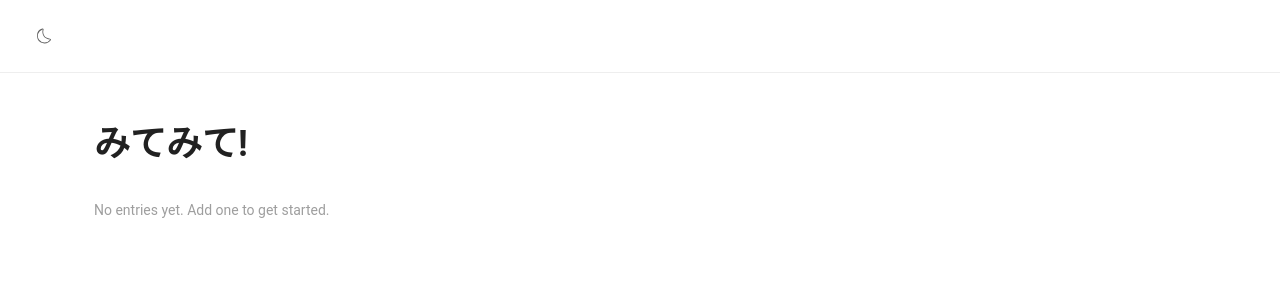
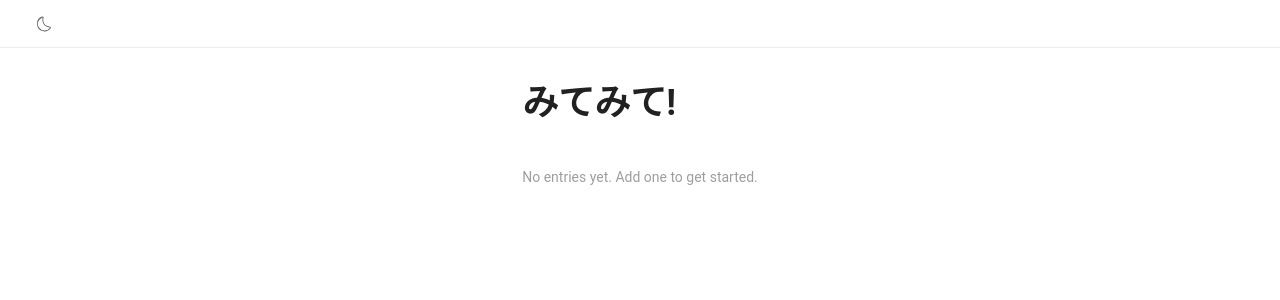
Before and after one commit to jardavies89/mite-mite, a React (Vite) app in the folder web/: page / in a window 1280 px wide. Shown: the top 300 px of the page. Built offline with nearby package versions, Linux system fonts and the light colour scheme.

Commit message:
Small cleanup on UX

```diff
--- a/web/package.json
+++ b/web/package.json
@@ -13,6 +13,7 @@
   "dependencies": {
     "@material-tailwind/react": "^2.1.10",
     "autoprefixer": "^10.5.2",
+    "classnames": "^2.5.1",
     "postcss": "^8.5.16",
     "react": "^19.2.7",
     "react-dom": "^19.2.7",
--- a/web/src/components/header/primary_header.tsx
+++ b/web/src/components/header/primary_header.tsx
@@ -1,8 +1,16 @@
+import classNames from "classnames";
+
 import { ThemeToggle } from "@/components/header";
 
 function PrimaryHeader() {
+  const headerClasses = classNames(
+    "flex items-center justify-between",
+    "h-12 px-6 py-4",
+    "border-b border-gray-200 dark:border-gray-700",
+  );
+
   return (
-    <header className="flex items-center justify-between px-6 py-4 border-b border-gray-200 dark:border-gray-700">
+    <header className={headerClasses}>
       <ThemeToggle />
     </header>
   );
--- a/web/src/components/home_page/home_page_layout.tsx
+++ b/web/src/components/home_page/home_page_layout.tsx
@@ -1,15 +1,24 @@
 import { Typography } from "@material-tailwind/react";
+import classNames from "classnames";
 
 import PrimaryHeader from "@/components/header";
 import { Strings } from "@/constants/strings";
+import useMediaQuery from "../shared/use_media_query";
 
 function HomePage() {
+  const isMobileLayout = useMediaQuery("(max-width: 40em)");
+
+  const wrapperClassNames = classNames("flex flex-col", "mx-auto py-8 height--mite-mite", {
+    "px-4": isMobileLayout,
+    "px-8 max-width--50": !isMobileLayout,
+  });
+
   return (
     <>
       <PrimaryHeader />
 
-      <main>
-        <div className="container mx-auto px-6 py-12">
+      <main className="flex flex-col items-center h-full">
+        <div className={wrapperClassNames}>
           <Typography variant="h2" className="text-gray-900 dark:text-white mb-2">
             {Strings.home.title}
           </Typography>
--- /dev/null
+++ b/web/src/components/shared/use_media_query.tsx
@@ -0,0 +1,36 @@
+import { useEffect, useState } from "react";
+
+type queryFnType = (query: string) => boolean;
+
+const getMatches: queryFnType = (query) => {
+  // Prevents SSR issues
+  if (typeof window !== "undefined") {
+    return window.matchMedia(query).matches;
+  }
+  return false;
+};
+
+const useMediaQuery: queryFnType = (query) => {
+  const [matches, setMatches] = useState<boolean>(() => getMatches(query));
+
+  useEffect(() => {
+    const matchMedia = window.matchMedia(query);
+
+    function handleChange() {
+      setMatches(getMatches(query));
+    }
+
+    // Triggered at the first client-side load and if query changes
+    handleChange();
+
+    matchMedia.addEventListener("change", handleChange);
+
+    return () => {
+      matchMedia.removeEventListener("change", handleChange);
+    };
+  }, [query]);
+
+  return matches;
+};
+
+export default useMediaQuery;
--- a/web/src/styles/utility.css
+++ b/web/src/styles/utility.css
@@ -1,3 +1,11 @@
+.height--mite-mite {
+  height: calc(100vh - 3rem);
+}
+
+.max-width--50 {
+  max-width: 50rem;
+}
+
 .px-16 {
   padding-left: 4rem;
   padding-right: 4rem;
```
Also changed, not shown: 1 other file (tests, documents, lock files or other folders).
